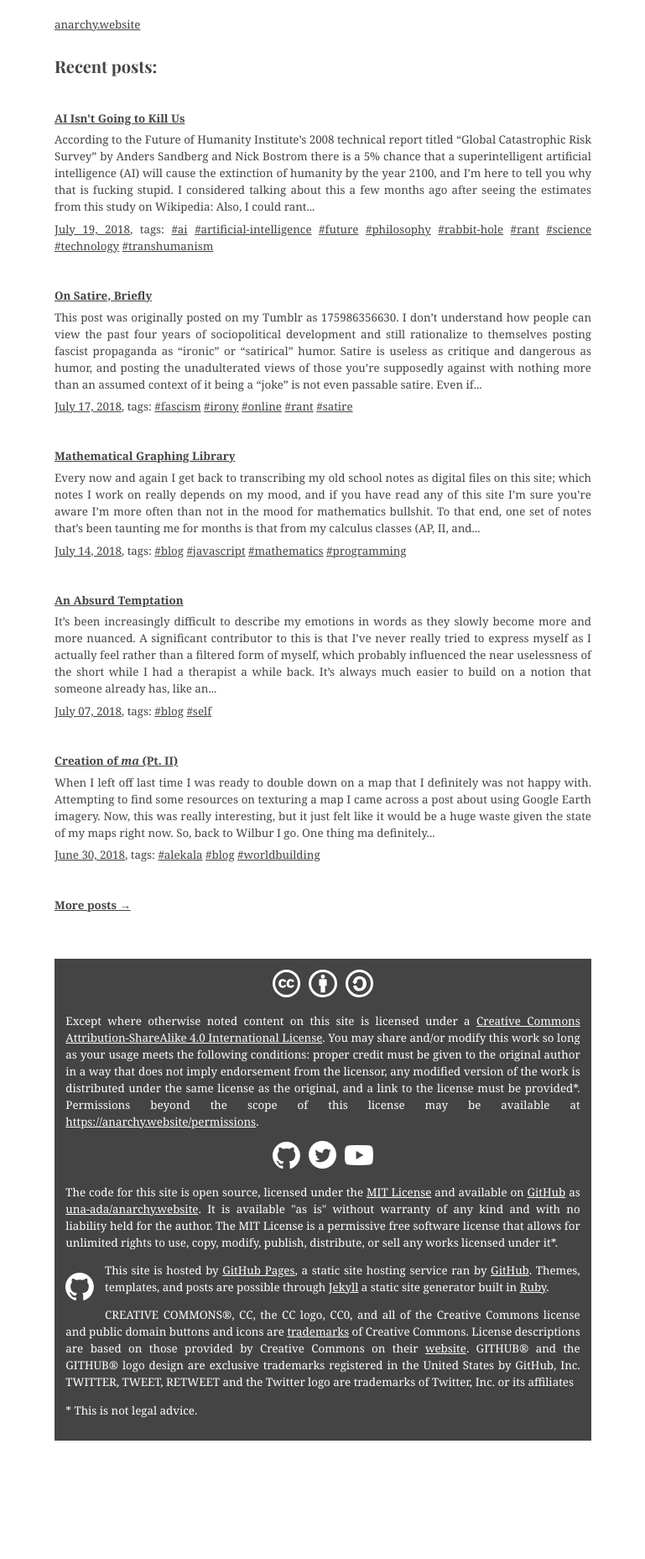
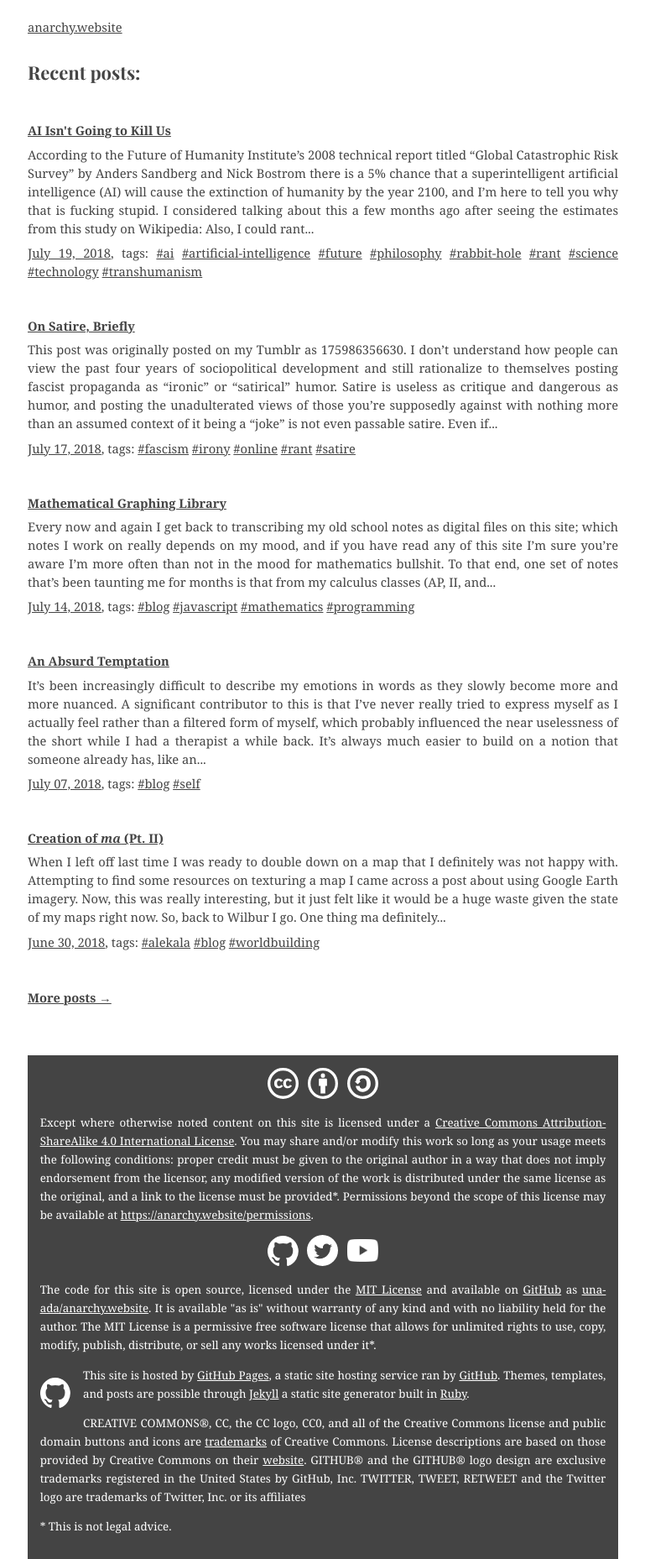
Before and after one commit to una-ada/anarchy.website, a Jekyll site: the page built from index.md, in a window 1280 px wide. Shown: the whole page at 84% size, without its empty margins (255-1024 px from the left). Built offline with Jekyll 4.4.1, drawn with Linux system fonts in a browser that asks for light colours; some web fonts are replaced; before the commit the page ends 1716 px from its top, so only the background shows below that.

Commit message:
Fixed style on small desktop screens and increased font size

```diff
--- a/assets/css/style.scss
+++ b/assets/css/style.scss
@@ -10,13 +10,13 @@
 .bio a			{color:#fff !important;}
 blockquote		{padding-left:1rem;border-left:2px solid #444;margin:0;}
 blockquote p	{margin:0.5rem 0;}
-body			{font-family:'Noto Serif','Noto Sans Japanese',serif;margin:1.5rem auto 0 auto;padding-bottom:50vh;width:48rem;}
+body			{font-family:'Noto Serif','Noto Sans Japanese',serif;margin:1.5rem auto 0 auto;width:48rem;}
 code        	{font-family:monospace;}
 //.content p:first-child:first-letter{font-size:4rem;float:left;padding:0 0.5rem 0 0;line-height:4rem;}
 center *		{text-align:center !important;}
 div:target		{background:#eee;}
 .emoji			{height:1rem;} // for twemoji
-footer			{background:#444;color:white;margin:4rem 0 -50vh 0;min-height:50vh;padding:1rem;}
+footer			{background:#444;color:white;font-size:10pt;margin:4rem 0 0 0;min-height:50vh;padding:1rem;}
 footer a		{color:white;}
 h1				{text-align:center;}
 h1,h2,h3,h4		{font-family:'Playfair Display','Noto Serif','Noto Sans Japanese',sans-serif;font-weight:normal;}
@@ -24,7 +24,7 @@
 h2          	{margin-top:3em;}
 hr				{background:#444;border:0;height:1px;}
 hr + h2			{margin-top:0;}
-html			{color:#444;font-size:10pt;min-width:58rem;}
+html			{color:#444;font-size:11pt;}
 img,video		{max-width:100%;}
 li, p			{line-height:1.5rem;text-align:justify;}
 p>span.MathJax_SVG{margin-bottom: -1em !important;}
@@ -50,11 +50,11 @@
 twitterwidget	{margin-left:calc(24rem - 250px);}
 
 // Mobile and print
-@media print, screen and (max-width: 520px) {
-	body		{margin:0 !important;padding:0 1rem !important;position:static;width:auto !important;text-align:left;}
-	footer		{margin: 0 -1rem;}
-	header		{display:none;}
-	html		{min-width:100%;}
+@media print, screen and (max-width: 66rem) {
+	.pullquote	{float:none !important;margin:0 auto !important;}
+}
+@media print, screen and (max-width: 48rem) {
+	body		{margin:1.5rem 1rem !important;position:static;width:auto !important;text-align:left;}
 	.pullquote	{float:none !important;margin:0 auto !important;}
 	twitterwidget{margin-left:0;}
 }
```
